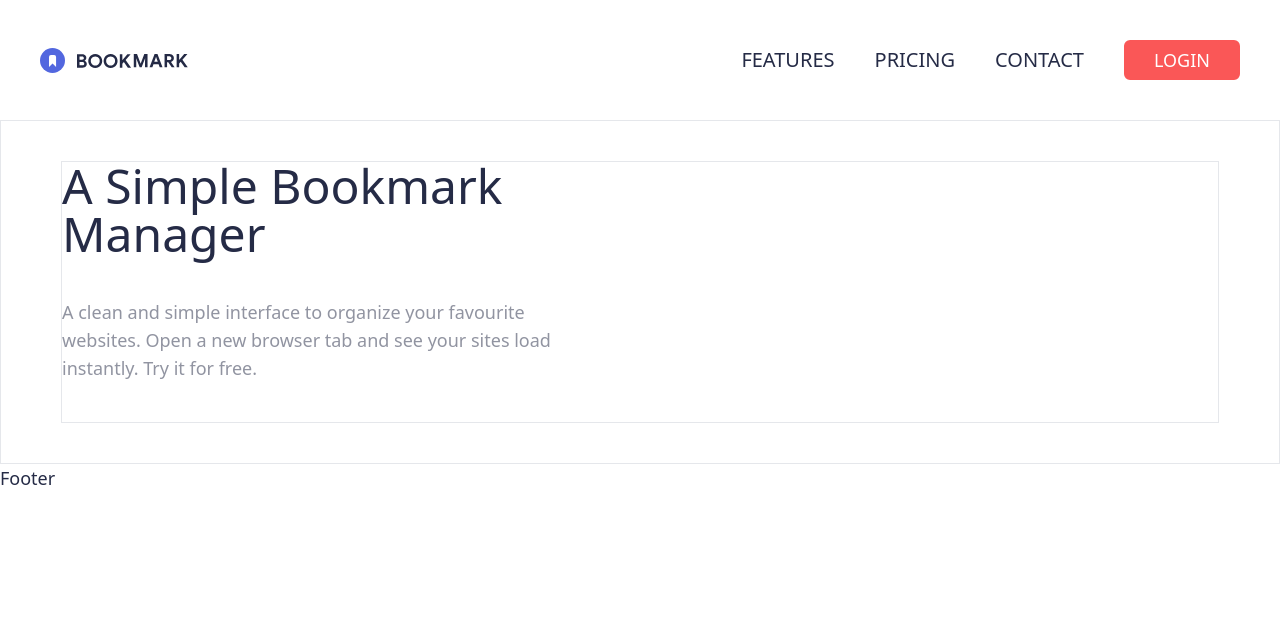
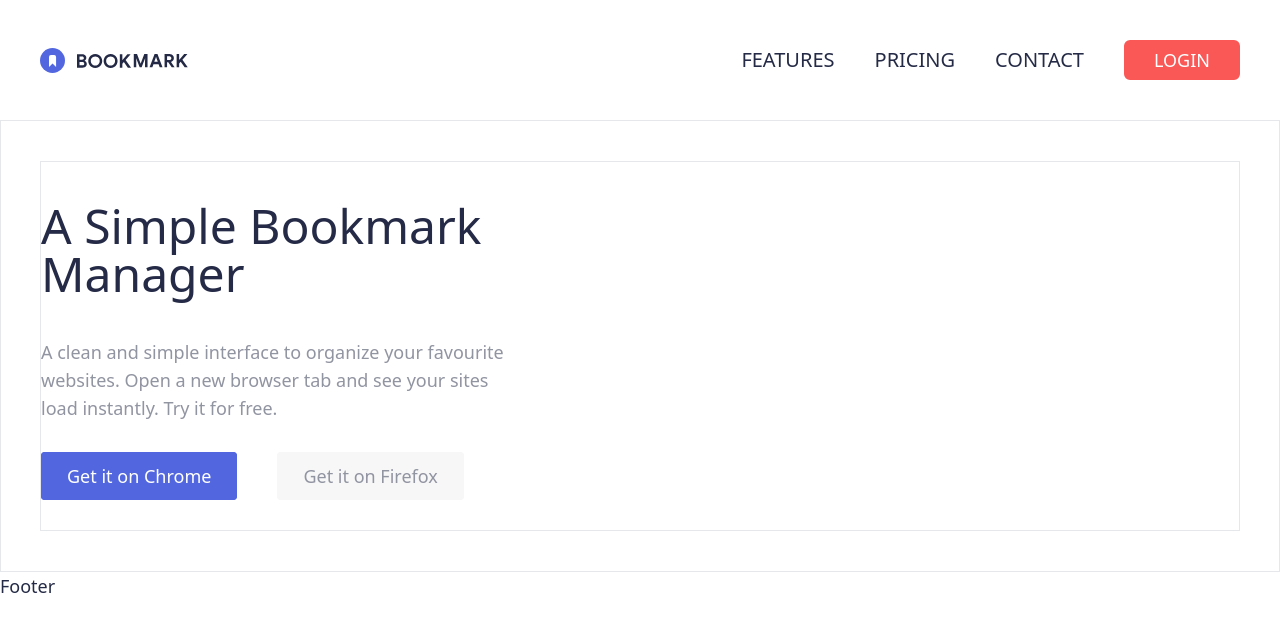
Before and after one commit to AlvesPHGA/bookmark, a React (Vite) app: page / in a window 1280 px wide. Shown: the top 632 px of the page. Built offline with nearby package versions, Linux system fonts and the light colour scheme.

Commit message:
update: ContentSBMComponent layout

```diff
--- a/src/ui/components/NavComponent.tsx
+++ b/src/ui/components/NavComponent.tsx
@@ -6,7 +6,9 @@ export const NavComponent = () => {
    return (
       <nav className="space-x-10">
          {links.map((link) => (
-            <NavLinkComponent key={link}>{link}</NavLinkComponent>
+            <NavLinkComponent link="header" key={link}>
+               {link}
+            </NavLinkComponent>
          ))}
       </nav>
    );
--- a/src/ui/components/SBM/ContentSBMComponent.tsx
+++ b/src/ui/components/SBM/ContentSBMComponent.tsx
@@ -1,4 +1,4 @@
-import { DivComponent } from '../TagsComponents';
+import { DivComponent, NavLinkComponent } from '../TagsComponents';
 
 export const ContentSBMComponent = () => {
    return (
@@ -9,7 +9,14 @@ export const ContentSBMComponent = () => {
             Open a new browser tab and see your sites load instantly. Try it for
             free.
          </p>
-         <DivComponent></DivComponent>
+         <DivComponent box="cta">
+            <NavLinkComponent link="blue_cta">
+               Get it on Chrome
+            </NavLinkComponent>
+            <NavLinkComponent link="white_cta">
+               Get it on Firefox
+            </NavLinkComponent>
+         </DivComponent>
       </DivComponent>
    );
 };
--- a/src/ui/components/TagsComponents.tsx
+++ b/src/ui/components/TagsComponents.tsx
@@ -17,6 +17,6 @@ export const DivComponent = ({ box, ...props }: DivComponentProps) => {
    return <div className={divStyle({ box })} {...props} />;
 };
 
-export const NavLinkComponent = ({ ...props }: NavLinkComponentProps) => {
-   return <a href="#" className={navLinkStyle()} {...props} />;
+export const NavLinkComponent = ({ link, ...props }: NavLinkComponentProps) => {
+   return <a href="#" className={navLinkStyle({ link })} {...props} />;
 };
--- a/src/ui/styles/tagsStyles.tsx
+++ b/src/ui/styles/tagsStyles.tsx
@@ -22,8 +22,9 @@ export const divStyle = tv({
       box: {
          def: 'flex items-center',
          header: 'flex items-center space-x-10',
-         sbm: 'max-w-[1200px] mx-auto flex border',
-         sbm_content: 'space-y-10 w-[45%]',
+         sbm: 'w-[1200px] mx-auto flex border',
+         sbm_content: 'space-y-10 w-[40%] py-10',
+         cta: 'space-x-10',
       },
    },
 
@@ -33,5 +34,20 @@ export const divStyle = tv({
 });
 
 export const navLinkStyle = tv({
-   base: 'text-xl uppercase font-normal text-veryDarkBlue hover:text-softRed transform-all',
+   base: 'font-normal transition',
+
+   variants: {
+      link: {
+         def: 'text-white',
+         header: 'text-xl uppercase text-veryDarkBlue hover:text-softRed',
+         blue_cta:
+            'bg-[#5267DF] py-2.5 px-6 rounded text-white font-medium border-2 border-[#5267DF] hover:text-[#5267DF] hover:bg-transparent',
+         white_cta:
+            'bg-[#F7F7F7] py-2.5 px-6 rounded text-grayishBlue font-medium border-2 border-[#F7F7F7] hover:border-[#f7f7f7] hover:bg-transparent',
+      },
+   },
+
+   defaultVariants: {
+      link: 'def',
+   },
 });
```
